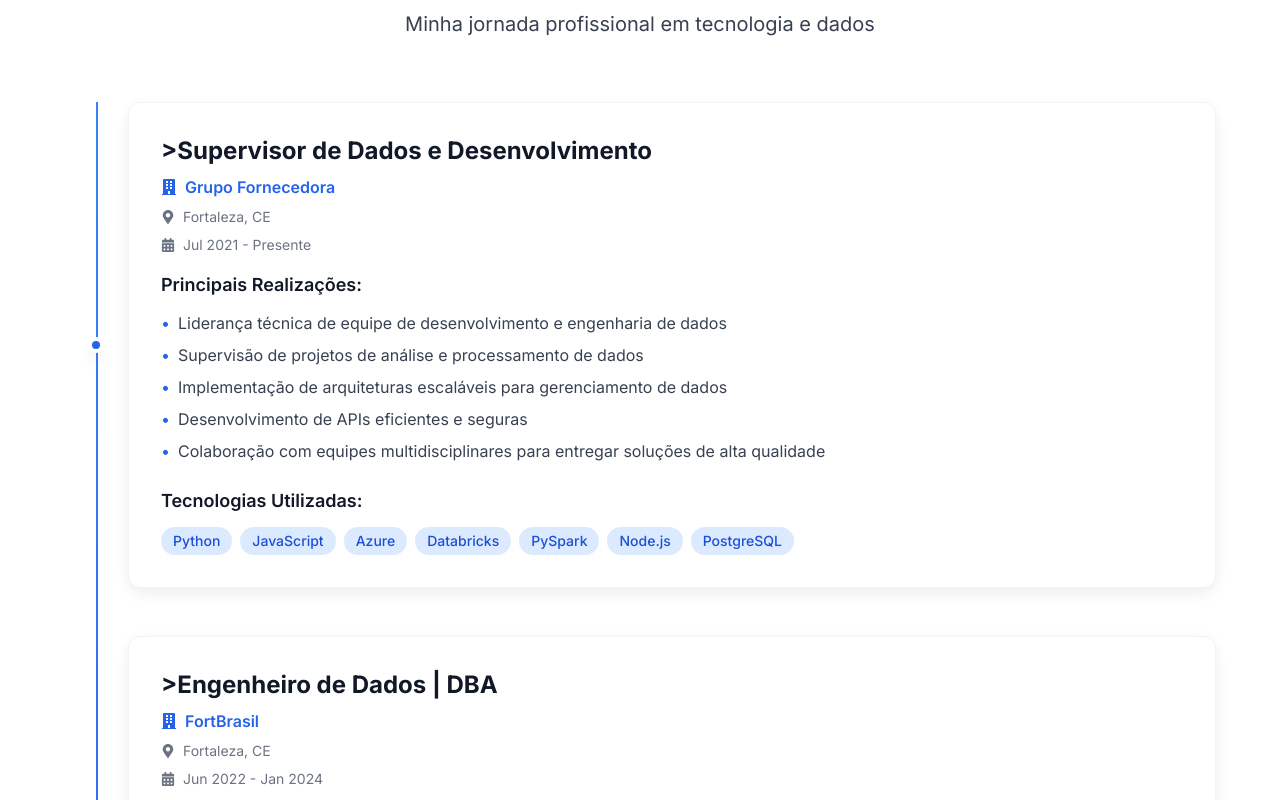
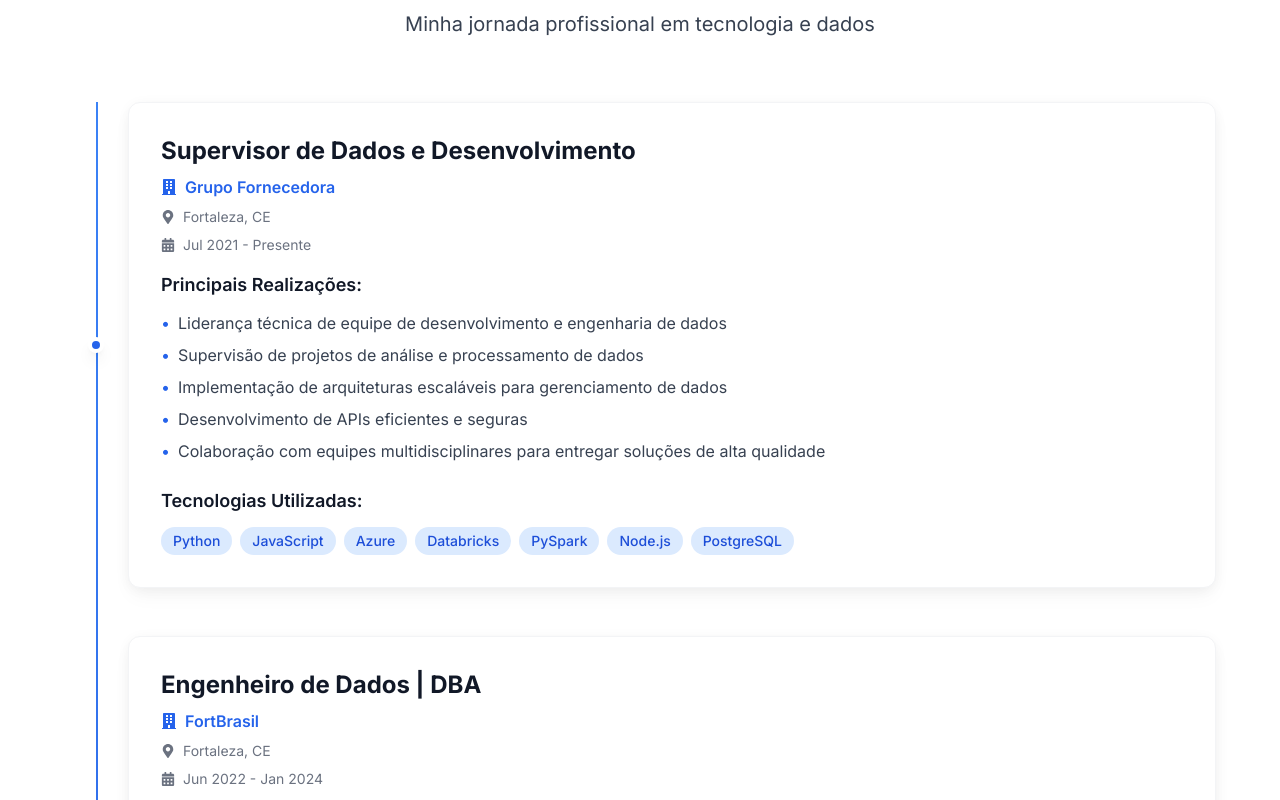
Before and after one commit to regiolopes/portfolio, a React (Vite) app: page / in a window 1280 px wide. Shown: the part 2940-3740 px from the top of the page. Built offline with nearby package versions, Linux system fonts and the light colour scheme.

Commit message:
🔧 Corrigir erro de sintaxe no Experience.jsx
✨ Correção:
- Removido caractere '>' extra no JSX
- Build funcionando corretamente

🔧 Sintaxe corrigida

```diff
--- a/src/components/Experience.jsx
+++ b/src/components/Experience.jsx
@@ -132,7 +132,7 @@
                   <div className="card p-8">
                     <div className="flex flex-col md:flex-row md:items-center md:justify-between mb-4">
                       <div>
-                        <h3 className="text-2xl font-bold text-gray-900 dark:text-white mb-2">>
+                        <h3 className="text-2xl font-bold text-gray-900 dark:text-white mb-2">
                           {exp.title}
                         </h3>
                         <div className="flex items-center text-primary-600 font-semibold mb-2">
```
